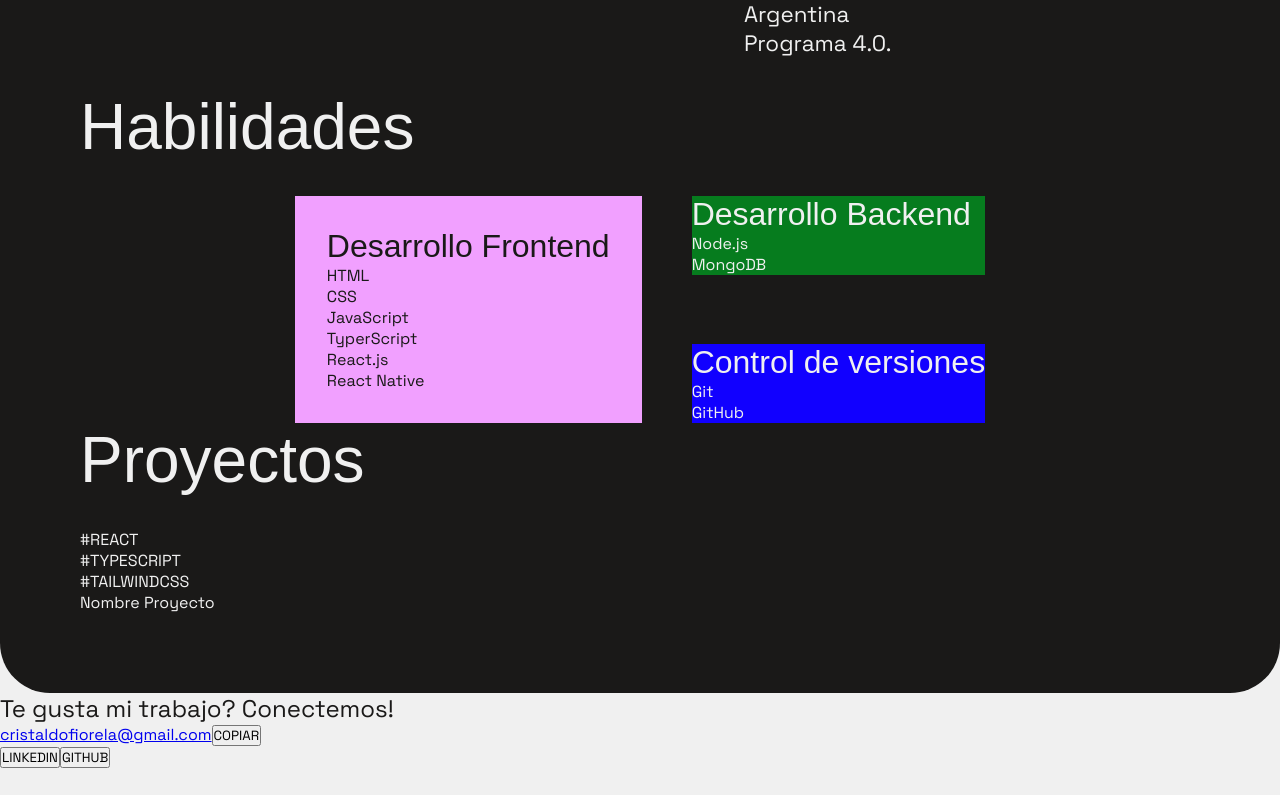
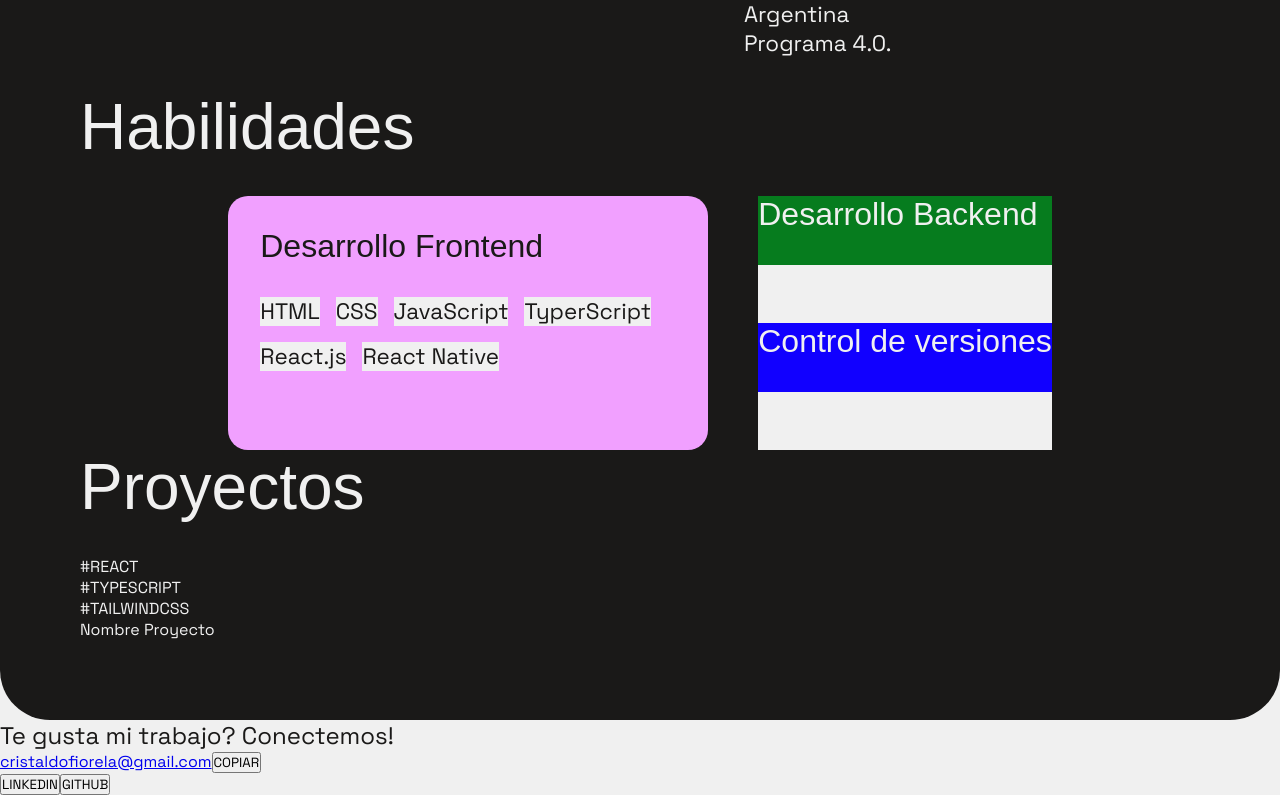
Before and after one commit to Cristaldo-Fiorela/portfolio2024, a React (Vite) app: page / in a window 1280 px wide. Shown: the part 2149-2944 px from the top of the page. Before the commit the page ends 2917 px from the top, so only its background shows below. Built offline with nearby package versions, Linux system fonts and the light colour scheme; a web font is replaced by a local one.

Commit message:
importacion de uso de iconos y estilo inicial de tecnologias

```diff
--- a/src/components/Skills.jsx
+++ b/src/components/Skills.jsx
@@ -1,3 +1,5 @@
+import { Icon } from '@iconify/react';
+
 const Skills = () => {
   return (
     <section id="skills">
@@ -5,12 +7,14 @@
       <div className="skill-container">
         <section id="skill-front">
           <h3>Desarrollo Frontend</h3>
-          <p>HTML</p>
-          <p>CSS</p>
-          <p>JavaScript</p>
-          <p>TyperScript</p>
-          <p>React.js</p>
-          <p>React Native</p>
+          <div className="skill-name">
+            <p>HTML </p>
+            <p>CSS</p>
+            <p>JavaScript</p>
+            <p>TyperScript</p>
+            <p>React.js</p>
+            <p>React Native</p>
+          </div>
         </section>
 
         <div className="skill-container-small">
--- a/src/index.css
+++ b/src/index.css
@@ -177,6 +177,7 @@
 }
 
 /* SKILLS */
+
 section#skills div.skill-container {
   display: flex;
   gap: 50px;
@@ -186,10 +187,17 @@
 section#skills div.skill-container h3{
   font-family: var(--font-heading);
   font-size: 2rem;
+  margin-bottom: 2rem;
 }
 
+section#skills div.skill-container div.skill-name {
+  display: flex;
+  flex-wrap: wrap;
+  gap: 1rem;
+}
 section#skills div.skill-container p {
-
+  background-color: var(--white);
+  font-size: 1.4rem;
 }
 
 section#skills div.skill-container div.skill-container-small {
@@ -200,8 +208,10 @@
 
 section#skills div.skill-container section#skill-front {
   background-color: var(--highlight-pink);
+  border-radius: 20px;
   color: var(--black);
   padding: 2rem;
+  width: 30rem;
 }
 
 section#skills div.skill-container section#skill-back {
```
